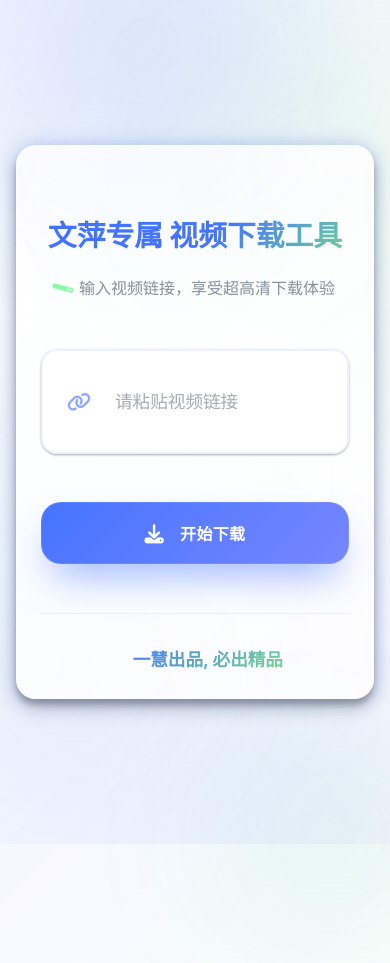
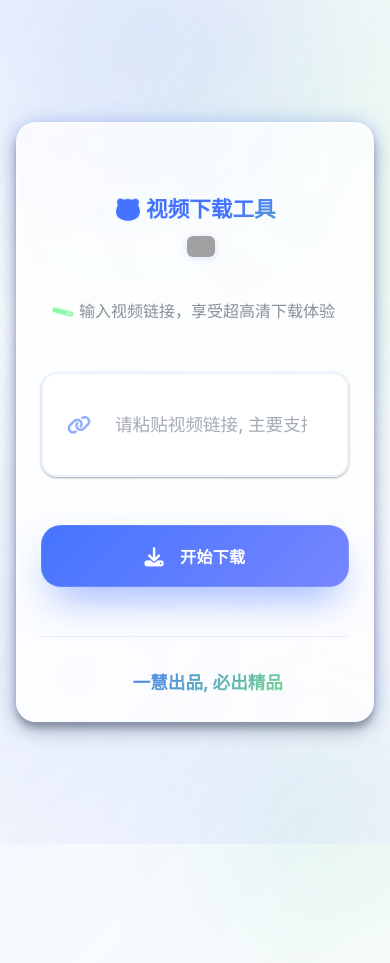
Before and after one commit to yiu867118/video.github.io, a Flask app: page / in a window 390 px wide; the page is wider, and only the part inside the window is pictured. Run offline with Flask 2, Linux system fonts and the light colour scheme; grey boxes are pictures that could not be loaded.

Commit message:
chore: update requirements and other project files

```diff
--- a/requirements.txt
+++ b/requirements.txt
@@ -1,6 +1,6 @@
-Flask==2.1.2
+Flask==2.2.5
+Werkzeug==2.2.3
 yt-dlp==2025.3.31
-Werkzeug==3.1.3
 Jinja2==3.1.6
 MarkupSafe==3.0.2
 itsdangerous==2.2.0
--- a/static/css/main.css
+++ b/static/css/main.css
@@ -84,7 +84,7 @@ html {
 body {
   font-family: var(--font-primary);
   line-height: 1.6;
-  color: rgba(var(--text), 1);
+  color: rgba(var(--surface-alt), 1);
   background: linear-gradient(135deg,
     rgba(var(--primary), 0.05) 0%,
     rgba(var(--accent), 0.03) 50%,
@@ -254,7 +254,7 @@ body.page-loaded {
   font-family: var(--font-heading);
   font-size: 2.5rem;
   font-weight: 800;
-  color: rgba(var(--surface), 1);
+  color: rgba(var(--text-alt), 1);
   margin-bottom: var(--spacing-md);
   display: flex;
   align-items: center;
@@ -263,7 +263,7 @@ body.page-loaded {
   opacity: 0;
   animation: title-reveal 0.8s 0.5s cubic-bezier(0.34, 1.56, 0.64, 1) forwards;
   background: linear-gradient(135deg,
-    rgba(var(--primary), 1) 60%,
+    rgba(var(--primary), 1) 40%,
     rgba(var(--accent), 1) 100%);
   -webkit-background-clip: text;
   -webkit-text-fill-color: transparent;
@@ -1903,3 +1903,52 @@ progress {
     font-family: monospace;
     font-size: 0.8em;
 }
+
+
+.header h1 {
+  display: flex;
+  align-items: center;
+  gap: 1.1rem;
+  font-size: 2.3rem;
+  font-weight: 800;
+  /* 下面两行可选：让 gradient 文字依然有效 */
+  background: linear-gradient(135deg, rgba(var(--primary), 1) 60%, rgba(var(--accent), 1) 100%);
+  -webkit-background-clip: text;
+  -webkit-text-fill-color: transparent;
+  background-clip: text;
+}
+
+.baby-img-wrapper {
+  display: flex;
+  align-items: center;
+  margin-left: 0.7rem;
+}
+
+.bg-baby-image {
+  width: 66px;     /* 建议 36~52px，根据实际logo、字体微调 */
+  height: auto;
+  border-radius: 8px;
+  opacity: 0.97;
+  box-shadow: 0 2px 10px rgba(80, 120, 220, 0.08);
+  filter: drop-shadow(0 1px 3px rgba(68, 116, 255, 0.10));
+  pointer-events: none;
+  user-select: none;
+  display: block;
+  transition: transform 0.18s cubic-bezier(.34,1.56,.64,1);
+}
+
+.baby-img-wrapper:hover .bg-baby-image {
+  transform: scale(1.08) rotate(-4deg);
+  /* 可选，鼠标经过轻微动效 */
+}
+
+@media (max-width: 600px) {
+  .header h1 {
+    font-size: 1.35rem;
+    gap: 0.6rem;
+  }
+  .bg-baby-image {
+    width: 28px;
+    border-radius: 6px;
+  }
+}
--- a/templates/index.html
+++ b/templates/index.html
@@ -3,18 +3,21 @@
 <head>
     <meta charset="UTF-8">
     <meta name="viewport" content="width=device-width, initial-scale=1.0">
-    <title>专属视频下载器</title>
+    <title>🐻🐻视频下载器</title>
     <link rel="stylesheet" href="{{ url_for('static', filename='css/main.css') }}">
     <link rel="stylesheet" href="https://cdnjs.cloudflare.com/ajax/libs/font-awesome/6.4.0/css/all.min.css">
-    <meta name="description" content="文萍专属哔哩哔哩视频下载工具，支持高清下载，实时进度显示">
+    <meta name="description" content="专属哔哩哔哩视频下载工具，支持高清下载，实时进度显示">
     <meta name="keywords" content="视频下载,B站下载,哔哩哔哩下载">
 </head>
 <body>
+
+
     <!-- 主容器 -->
     <div class="container animate-fadeUp">
         <!-- 背景装饰元素 -->
         <div class="bg-blob blob-1"></div>
         <div class="bg-blob blob-2"></div>
+
 
         <!-- 内容容器 -->
         <div class="inner-container">
@@ -22,8 +25,15 @@
             <div class="header">
                 <h1>
                     <i class="fas fa-video"></i>
-                    文萍专属 视频下载工具
+                     🐻 视频下载工具
+
+                    <span class="baby-img-wrapper">
+                         <img src="{{ url_for('static', filename='img/1.png') }}" class="bg-baby-image" alt="小熊宝宝" />
+                    </span>
                 </h1>
+
+                <br>
+
                 <p class="supporting-text">
                     <i class="fas fa-magic"></i>
                     输入视频链接，享受超高清下载体验
@@ -37,7 +47,7 @@
                     <input
                         type="text"
                         id="videoUrl"
-                        placeholder="请粘贴视频链接"
+                        placeholder="请粘贴视频链接, 主要支持b站,youtube"
                         autocomplete="off"
                         spellcheck="false"
                     />
@@ -142,7 +197,9 @@
         <div class="confetti-container"></div>
     </div>
 
+
+
     <!-- 引入JavaScript -->
     <script src="{{ url_for('static', filename='js/app.js') }}"></script>
 </body>
-</html
+</html>
```
Also changed, not shown: other parts of templates/index.html (+48 -3 lines), 1 other file.
